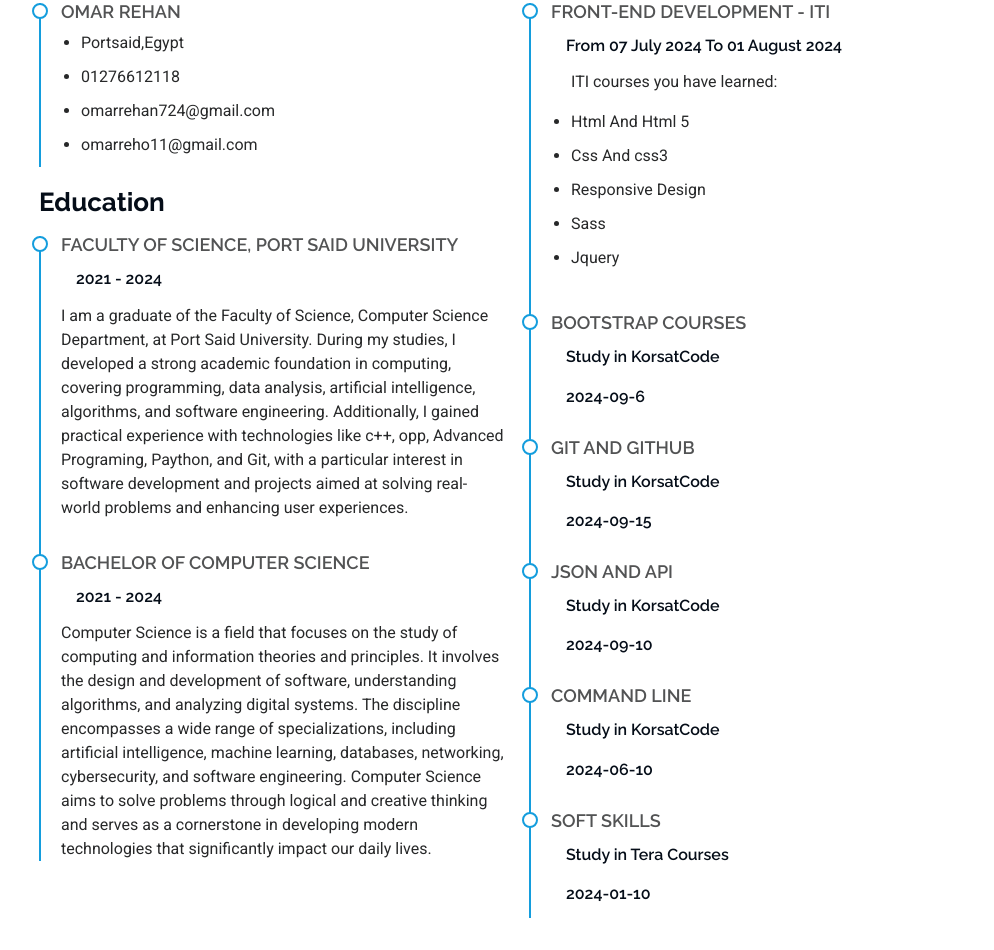
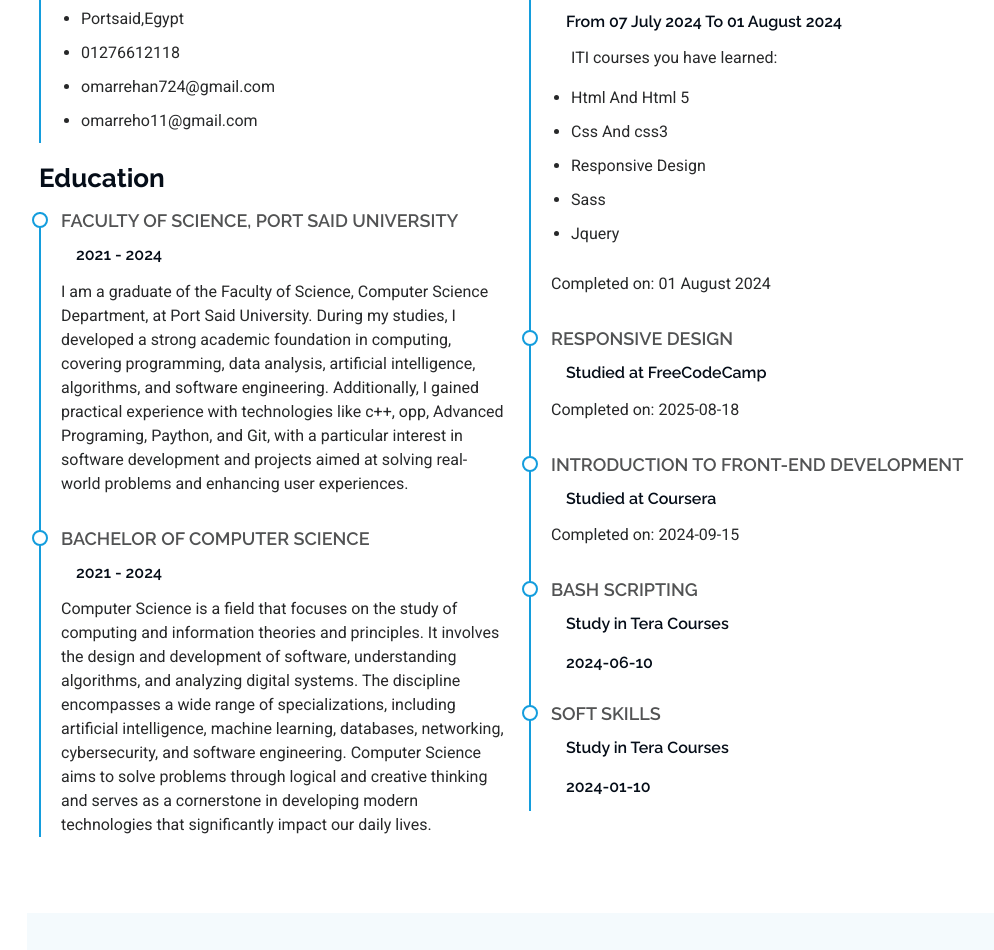
Before and after one commit to omar-rehann/Omar-Rehann, a plain HTML site: page index.html in a window 1280 px wide. Shown: the part 2730-3680 px from the top of the page, without its empty margins (273-1267 px from the left). Drawn offline with Linux system fonts and the light colour scheme.

Commit message:
edit in courses

```diff
--- a/index.html
+++ b/index.html
@@ -281,8 +281,7 @@
             <!-- Section Title -->
             <div class="container section-title" data-aos="fade-up">
                 <h2>Resume</h2>
-                <p>Magnam dolores commodi suscipit. Necessitatibus eius consequatur ex aliquid fuga eum quidem. Sit sint consectetur velit. Quisquam quos quisquam cupiditate. Et nemo qui impedit suscipit alias ea. Quia fugiat sit in iste officiis commodi
-                    quidem hic quas.</p>
+                <p>Front-end developer with a passion for clean code, responsive design, and global tech excellence.</p>
             </div>
             <!-- End Section Title -->
 
@@ -341,30 +340,26 @@
                                 <li>Sass</li>
                                 <li>Jquery</li>
                             </ul>
+                            <p>Completed on: 01 August 2024</p>
+
                         </div>
                         <!-- Edn Resume Item -->
 
                         <div class="resume-item">
-                            <h4>Bootstrap Courses</h4>
-                            <h5>Study in KorsatCode</h5>
-                            <br>
-                            <h5>2024-09-6</h5>
+                            <h4>Responsive Design</h4>
+                            <h5>Studied at FreeCodeCamp</h5>
+                            <p>Completed on: 2025-08-18</p>
                         </div>
+
                         <div class="resume-item">
-                            <h4>Git And Github</h4>
-                            <h5>Study in KorsatCode</h5>
-                            <br>
-                            <h5>2024-09-15</h5>
+                            <h4>Introduction to Front-End Development</h4>
+                            <h5>Studied at Coursera</h5>
+                            <p>Completed on: 2024-09-15</p>
                         </div>
+
                         <div class="resume-item">
-                            <h4>Json And Api</h4>
-                            <h5>Study in KorsatCode</h5>
-                            <br>
-                            <h5>2024-09-10</h5>
-                        </div>
-                        <div class="resume-item">
-                            <h4>Command Line</h4>
-                            <h5>Study in KorsatCode</h5>
+                            <h4>Bash Scripting</h4>
+                            <h5>Study in Tera Courses</h5>
                             <br>
                             <h5>2024-06-10</h5>
                         </div>
@@ -941,6 +936,23 @@
 
                         </div>
                     </div>
+                    <div class="col-md-4">
+                        <div class="box m-2 p-2 rounded bg-dark text-light">
+                            <div class="image text-center">
+                                <img src="pdf.svg" style="width: 120px;height: 120px;" alt="">
+                            </div>
+                            <hr>
+                            <div class="info d-flex justify-content-center">
+                                <h6 class="text-light">FreeCodeCamp</h6>
+
+                            </div>
+                            <hr>
+                            <div class="view">
+                                <a href="img/freecodecamp.png" class="w-100 bg-light d-block text-dark text-center rounded">View</a>
+                            </div>
+
+                        </div>
+                    </div>
                 </div>
             </div>
         </section>
```
Also changed, not shown: img/freecodecamp.png (added).
